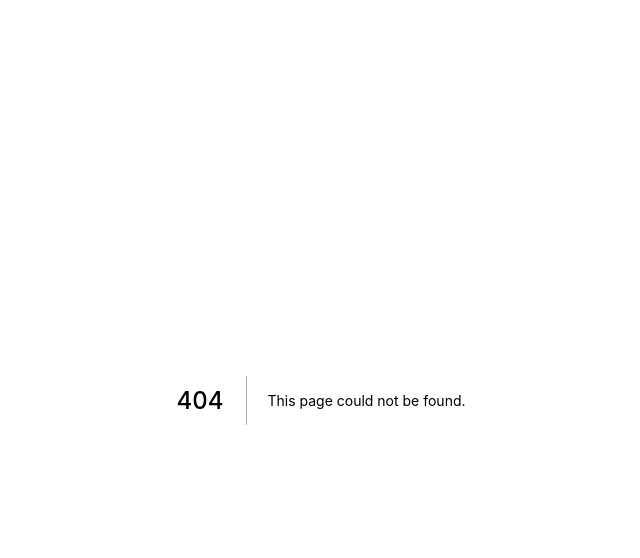
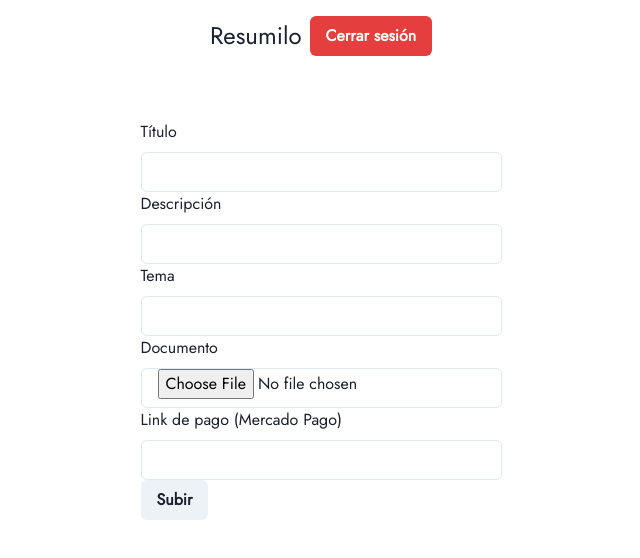
Before and after one commit to ticianomorvan/resumilo, a Next.js app: page /create in a window 1280 px wide. Before the commit this address had no page. Shown: the top 558 px of the page, without its empty margins (319-959 px from the left). Built offline with nearby package versions, Linux system fonts and the light colour scheme; no server answers; sample sign-in values are in the browser's storage.

Commit message:
add create form for resumen, with limited size file upload and validation

```diff
--- /dev/null
+++ b/lib/storage.ts
@@ -0,0 +1,4 @@
+import { firebase } from "./firebase";
+import { getStorage } from "firebase/storage"
+
+export const storage = getStorage(firebase)
--- /dev/null
+++ b/pages/create.tsx
@@ -0,0 +1,155 @@
+import * as Yup from "yup";
+import { useForm, SubmitHandler } from "react-hook-form";
+import { yupResolver } from "@hookform/resolvers/yup";
+import { ref, uploadBytes } from "firebase/storage";
+import { storage } from "../lib/storage";
+import {
+  Button,
+  FormControl,
+  FormErrorMessage,
+  FormLabel,
+  Input,
+} from "@chakra-ui/react";
+import { Resumen } from "../types/resumen";
+import { format } from "date-fns";
+import { useAuth } from "../hooks/useAuth";
+import { collection, doc, setDoc } from "firebase/firestore";
+import { firestore } from "../lib/firestore";
+import BaseLayout from "../components/layouts/BaseLayout";
+
+const TEN_MEGABYTES_LIMIT = 10000000; // 10 MB to Byte conversion
+
+const validationSchema = Yup.object().shape({
+  title: Yup.string()
+    .required("Se necesita un título.")
+    .min(5, "El título debe tener al menos cinco carácteres."),
+  description: Yup.string().notRequired(),
+  topic: Yup.string().required("Se necesita un tema."),
+  mercado_pago: Yup.string().notRequired(),
+  file_reference: Yup.array().length(1, "Se requiere un archivo .pdf o .docx"),
+});
+
+interface Inputs {
+  title: string;
+  description: string;
+  topic: string;
+  mercado_pago: string;
+  file: FileList;
+}
+
+const Create = () => {
+  const {
+    register,
+    handleSubmit,
+    formState: { errors },
+    reset,
+  } = useForm<Inputs>({ resolver: yupResolver(validationSchema) });
+
+  const { user } = useAuth();
+
+  if (!user) return <p>Cargando...</p>;
+
+  const onSubmit: SubmitHandler<Inputs> = (data) => {
+    const resumenDocument = data.file.item(0)!;
+
+    console.log(resumenDocument.size);
+
+    if (resumenDocument.size > TEN_MEGABYTES_LIMIT)
+      return alert("El archivo tiene que ser inferior a 10 MB.");
+
+    const storageRef = ref(storage, `resumenes/${resumenDocument.name}`);
+
+    uploadBytes(storageRef, resumenDocument)
+      .then((snapshot) => {
+        if (snapshot) {
+          const newResumen: Resumen = {
+            title: data.title,
+            description: data.description,
+            topic: data.topic,
+            author: {
+              name: user.displayName ?? "",
+              avatar: user.photoURL ?? "",
+              mercado_pago: data.mercado_pago ?? "",
+            },
+            file_reference: snapshot.ref.name,
+            date: format(new Date(), "yyyy-mm-dd"),
+          };
+
+          setDoc(doc(collection(firestore, "resumenes")), newResumen)
+            .then(() => alert("Document created"))
+            .catch((error) => alert(error));
+
+          reset({
+            title: "",
+            description: "",
+            topic: "",
+            file: undefined,
+            mercado_pago: "",
+          });
+        }
+      })
+      .catch((error) => alert(error));
+  };
+
+  return (
+    <BaseLayout>
+      <form onSubmit={handleSubmit(onSubmit)}>
+        <FormControl isInvalid={Boolean(errors.title)}>
+          <FormLabel htmlFor="title">Título</FormLabel>
+          <Input id="title" {...register("title")} />
+
+          <FormErrorMessage>
+            {errors.title && <p>{errors.title.message}</p>}
+          </FormErrorMessage>
+        </FormControl>
+
+        <FormControl isInvalid={Boolean(errors.description)}>
+          <FormLabel htmlFor="description">Descripción</FormLabel>
+          <Input id="description" {...register("description")} />
+
+          <FormErrorMessage>
+            {errors.description && <p>{errors.description.message}</p>}
+          </FormErrorMessage>
+        </FormControl>
+
+        <FormControl isInvalid={Boolean(errors.topic)}>
+          <FormLabel htmlFor="topic">Tema</FormLabel>
+          <Input id="topic" {...register("topic")} />
+
+          <FormErrorMessage>
+            {errors.topic && <p>{errors.topic.message}</p>}
+          </FormErrorMessage>
+        </FormControl>
+
+        <FormControl isInvalid={Boolean(errors.file)}>
+          <FormLabel htmlFor="document">Documento</FormLabel>
+          <Input
+            id="document"
+            type="file"
+            accept="application/pdf, application/msword"
+            {...register("file")}
+          />
+
+          <FormErrorMessage>
+            {errors.file && <p>{errors.file.message}</p>}
+          </FormErrorMessage>
+        </FormControl>
+
+        <FormControl isInvalid={Boolean(errors.mercado_pago)}>
+          <FormLabel htmlFor="mercado_pago">
+            Link de pago (Mercado Pago)
+          </FormLabel>
+          <Input id="mercado_pago" {...register("mercado_pago")} />
+
+          <FormErrorMessage>
+            {errors.mercado_pago && <p>{errors.mercado_pago.message}</p>}
+          </FormErrorMessage>
+        </FormControl>
+
+        <Button type="submit">Subir</Button>
+      </form>
+    </BaseLayout>
+  );
+};
+
+export default Create;
--- a/pages/resumenes/index.tsx
+++ b/pages/resumenes/index.tsx
@@ -1,9 +1,8 @@
+import { Resumen } from "../../types/resumen";
 import { GetServerSideProps, NextPage } from "next";
-import { useEffect, useState } from "react";
+import { getAllResumenes } from "../../lib/firestore";
 import BaseLayout from "../../components/layouts/BaseLayout";
 import ResumenItem from "../../components/resumen_item";
-import { getAllResumenes } from "../../lib/firestore";
-import { Resumen } from "../../types/resumen";
 
 const Index: NextPage<{ resumenes: Resumen[] }> = ({
   resumenes,
```
